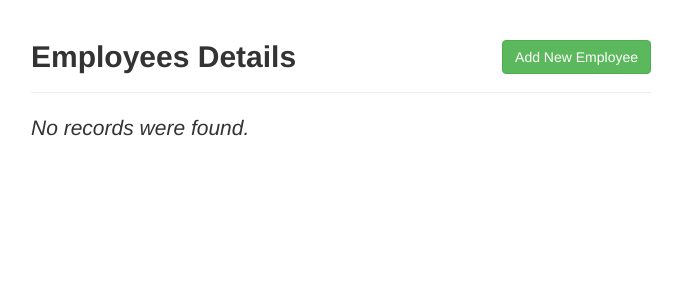
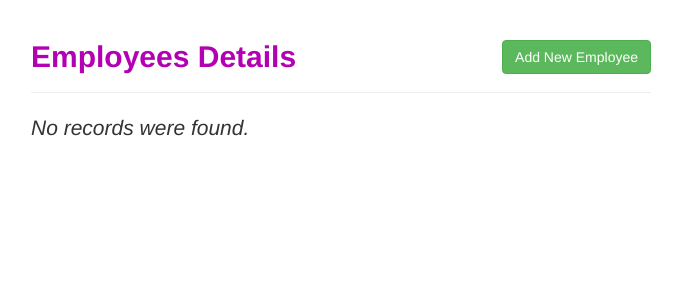
Before and after one commit to invaleed/k8s-php-demo, a PHP site: page / in a window 1280 px wide. Shown: the top 300 px of the page, without its empty margins (299-981 px from the left). Run offline with PHP 8.4, Linux system fonts and the light colour scheme; data that the repository does not hold is empty.

Commit message:
change color

```diff
--- a/demo/index.php
+++ b/demo/index.php
@@ -30,7 +30,7 @@
             <div class="row">
                 <div class="col-md-12">
                     <div class="page-header clearfix">
-                        <h2 class="pull-left"><b>Employees Details</b></h2>
+                        <h2 class="pull-left" style="color:#b300b3"><b>Employees Details</b></h2>
                         <a href="create.php" class="btn btn-success pull-right">Add New Employee</a>
                     </div>
                     <?php
```
